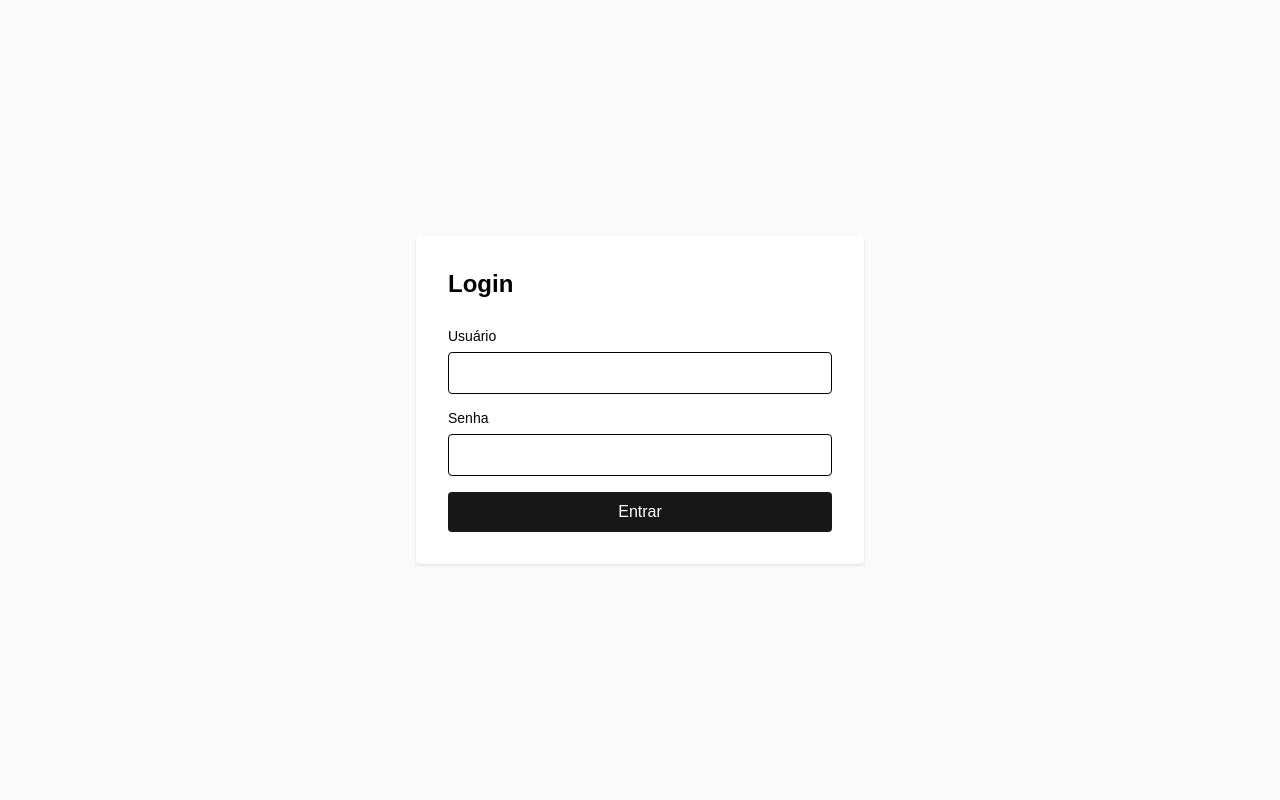
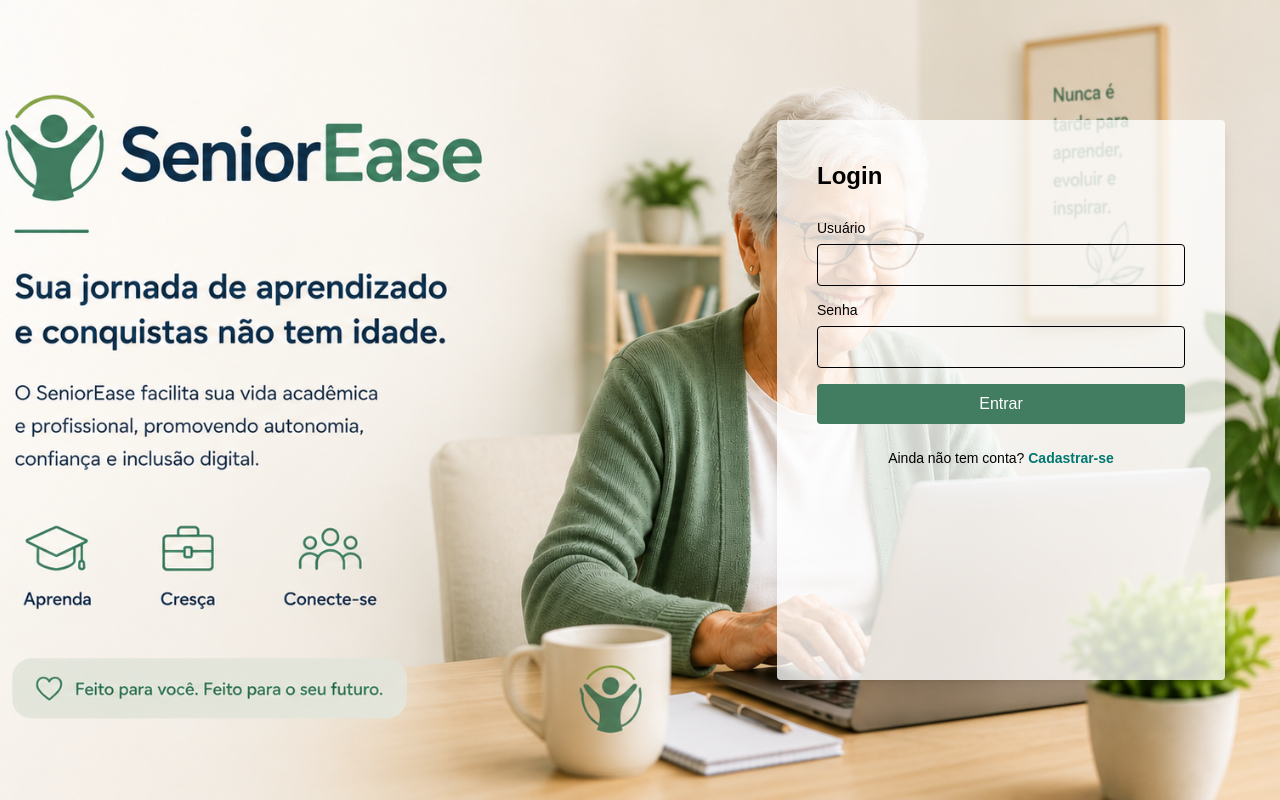
Before and after one commit to Excalibur757/Tech-Challenge-5, a Next.js app: page /login in a window 1280 px wide. Built offline with nearby package versions, Linux system fonts and the light colour scheme.

Commit message:
criação da parte de cadastro com imagem de fundo

```diff
--- a/app/login/page.tsx
+++ b/app/login/page.tsx
@@ -4,28 +4,73 @@ import { useState } from "react";
 import { useRouter } from "next/navigation";
 
 export default function LoginPage() {
+  const [mode, setMode] = useState<"login" | "register">("login");
   const [username, setUsername] = useState("");
   const [password, setPassword] = useState("");
+  const [fullName, setFullName] = useState("");
   const router = useRouter();
 
   function handleSubmit(e: React.FormEvent) {
     e.preventDefault();
-    // Simple demo: require both fields non-empty
-    if (username && password) {
-      localStorage.setItem("authToken", "demo-token");
-      localStorage.setItem("authUser", username);
-      router.push("/");
-    } else {
+    if (!username || !password) {
       alert("Preencha usuário e senha");
+      return;
     }
+
+    localStorage.setItem("authToken", "demo-token");
+    localStorage.setItem("authUser", username);
+    router.push("/");
   }
 
+  function handleRegister(e: React.FormEvent) {
+    e.preventDefault();
+    if (!fullName || !username || !password) {
+      alert("Preencha nome, usuário e senha para cadastrar-se");
+      return;
+    }
+
+    localStorage.setItem("authToken", "demo-token");
+    localStorage.setItem("authUser", username);
+    localStorage.setItem("authName", fullName);
+    router.push("/");
+  }
+
+  const isRegisterMode = mode === "register";
+
   return (
-    <div className="min-h-screen flex items-center justify-center bg-zinc-50 dark:bg-black">
-      <form onSubmit={handleSubmit} className="w-full max-w-md rounded bg-white p-8 shadow">
-        <h2 className="mb-6 text-2xl font-semibold" style={{color: "black"}}>Login</h2>
+    <div
+      className="min-h-screen flex items-center justify-end px-8"
+      style={{
+        backgroundImage: 'url(/capa-Login.png)',
+        backgroundSize: 'cover',
+        backgroundPosition: 'center',
+        backgroundColor: '#f5f5f5',
+        paddingRight: 55,
+      }}
+    >
+      <form
+        onSubmit={isRegisterMode ? handleRegister : handleSubmit}
+        className="relative w-full max-w-md rounded bg-white p-10 shadow-lg"
+        style={{ minHeight: '560px', backgroundColor: '#ffffffc7' }}
+      >
+        <h2 className="mb-6 text-2xl font-semibold" style={{ color: 'black' }}>
+          {isRegisterMode ? 'Cadastro' : 'Login'}
+        </h2>
 
-        <label className="block mb-3"style={{color: "black"}}>
+        {isRegisterMode && (
+          <label className="block mb-3" style={{ color: 'black' }}>
+            <span className="text-sm">Nome completo</span>
+            <input
+              type="text"
+              value={fullName}
+              onChange={(e) => setFullName(e.target.value)}
+              required
+              className="mt-1 block w-full rounded border px-3 py-2"
+            />
+          </label>
+        )}
+
+        <label className="block mb-3" style={{ color: 'black' }}>
           <span className="text-sm">Usuário</span>
           <input
             type="text"
@@ -36,7 +81,7 @@ export default function LoginPage() {
           />
         </label>
 
-        <label className="block mb-4" style={{color: "black"}}>
+        <label className="block mb-4" style={{ color: 'black' }}>
           <span className="text-sm">Senha</span>
           <input
             type="password"
@@ -47,9 +92,39 @@ export default function LoginPage() {
           />
         </label>
 
-        <button type="submit" className="w-full rounded bg-foreground px-4 py-2 text-background">
-          Entrar
+        <button
+          type="submit"
+          className="w-full rounded bg-foreground px-4 py-2 text-background"
+          style={{ backgroundColor: '#427c61', color: 'white', cursor: 'pointer' }}
+        >
+          {isRegisterMode ? 'Cadastrar-se' : 'Entrar'}
         </button>
+
+        <div className="mt-6 text-sm text-center" style={{ color: 'black' }}>
+          {isRegisterMode ? (
+            <>
+              Já tem conta?{' '}
+              <button
+                type="button"
+                onClick={() => setMode('login')}
+                className="font-semibold text-teal-700 hover:text-teal-900"
+              >
+                Entrar
+              </button>
+            </>
+          ) : (
+            <>
+              Ainda não tem conta?{' '}
+              <button
+                type="button"
+                onClick={() => setMode('register')}
+                className="font-semibold text-teal-700 hover:text-teal-900"
+              >
+                Cadastrar-se
+              </button>
+            </>
+          )}
+        </div>
       </form>
     </div>
   );
```
Also changed, not shown: public/capa-Login.png (added).
